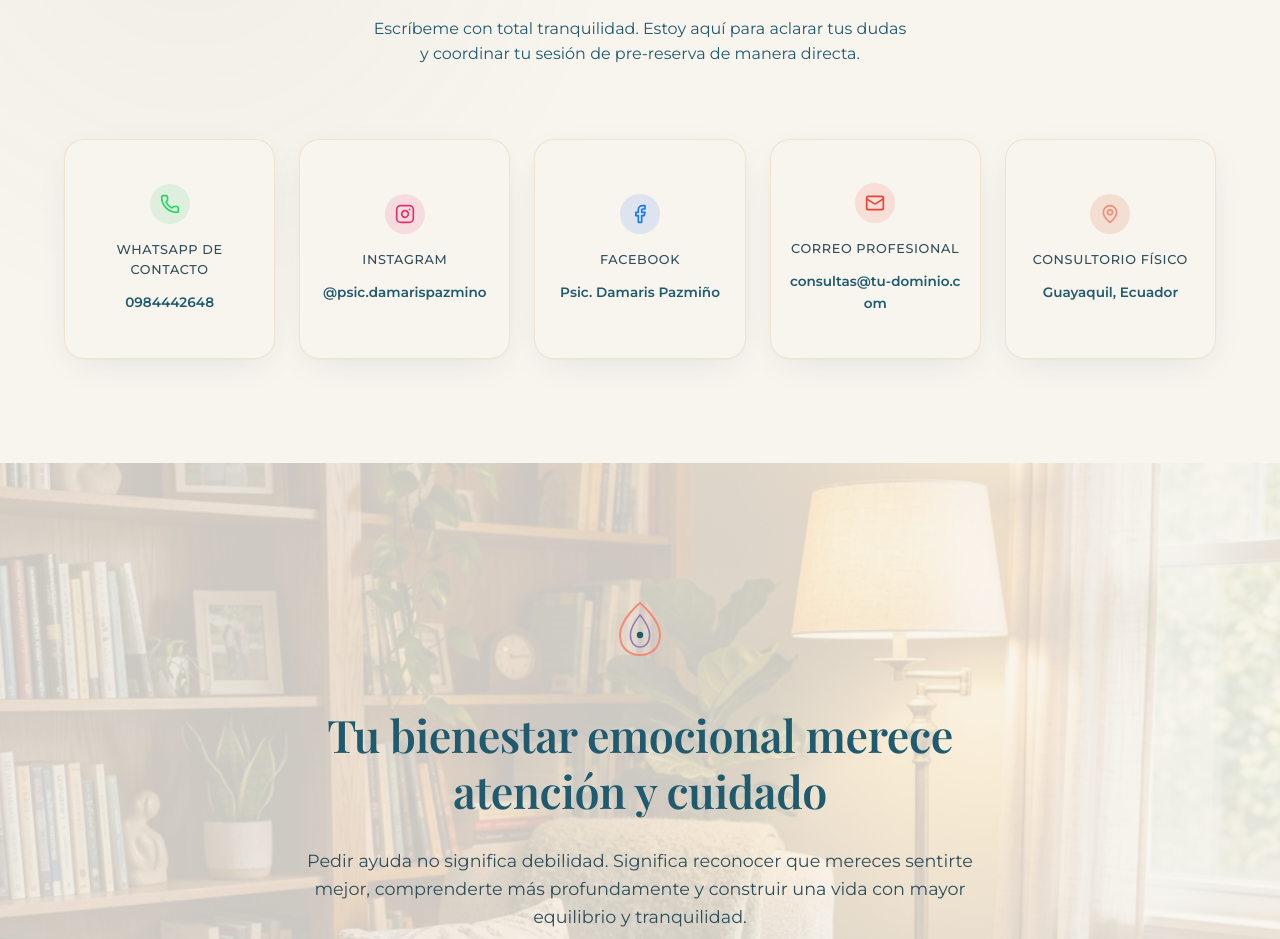
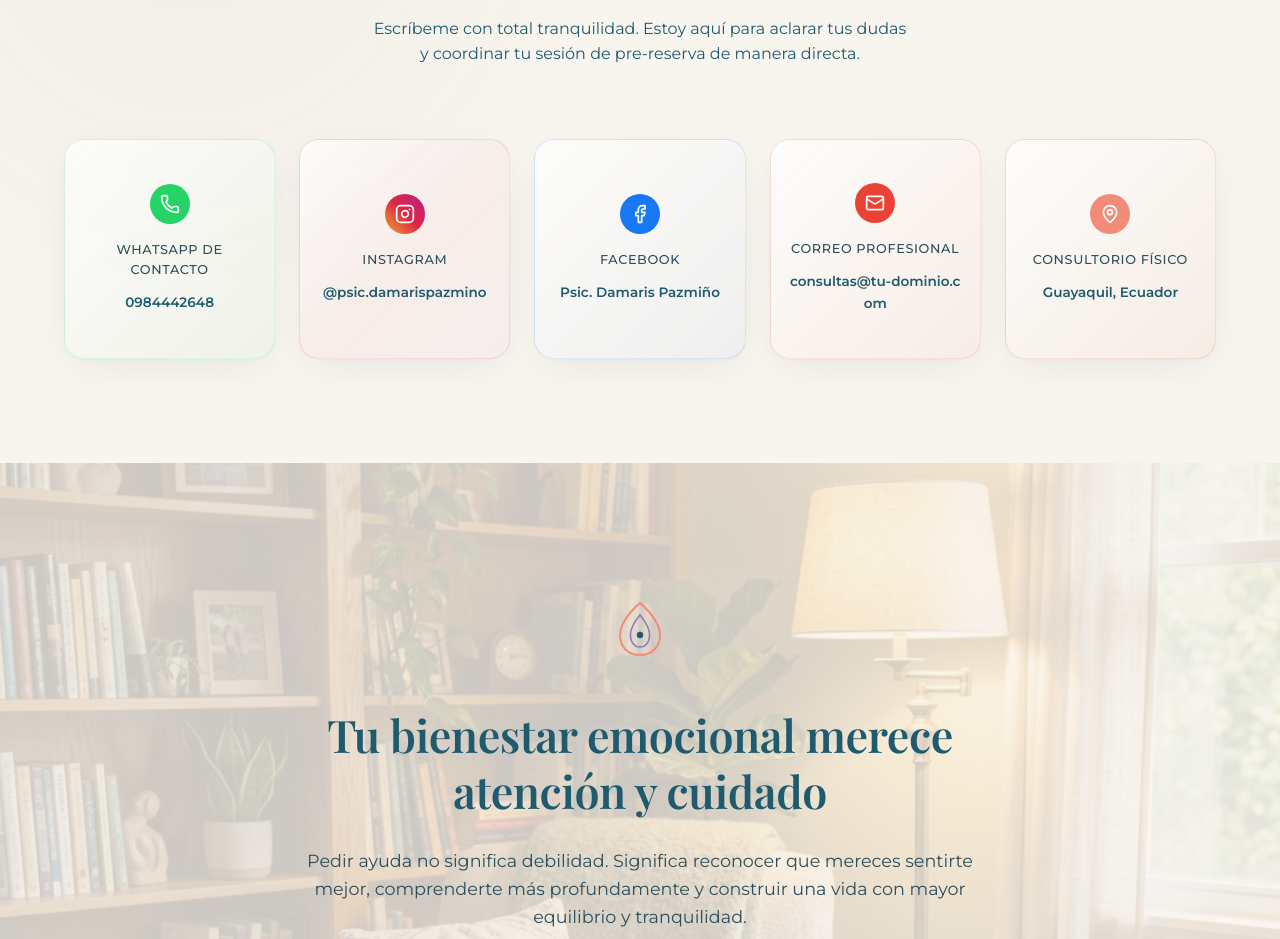
Before and after one commit to MAXVMVS/psic-damarispazmino, a React (Vite) app: page / in a window 1280 px wide. Shown: the part 4660-5599 px from the top of the page. Built offline with nearby package versions, Linux system fonts and the light colour scheme; no server answers; a web font is replaced by a local one.

Commit message:
design: apply translucent brand gradients to contact cards with solid white-on-color icons

```diff
--- a/src/index.css
+++ b/src/index.css
@@ -1112,53 +1112,78 @@ section {
 
 /* --- BRAND CONTACT STYLES (WHATSAPP, INSTAGRAM, FACEBOOK, EMAIL, MAPS) --- */
 /* 1. WhatsApp */
+.contact-brand-whatsapp {
+  background: linear-gradient(135deg, rgba(255, 255, 255, 0.75), rgba(37, 211, 102, 0.04));
+  border-color: rgba(37, 211, 102, 0.15);
+}
 .contact-brand-whatsapp .contact-direct-icon {
-  background-color: rgba(37, 211, 102, 0.12);
-  color: #25D366;
+  background-color: #25D366;
+  color: #ffffff;
 }
 .contact-brand-whatsapp:hover {
+  background: linear-gradient(135deg, rgba(255, 255, 255, 0.85), rgba(37, 211, 102, 0.12));
   border-color: rgba(37, 211, 102, 0.5);
-  box-shadow: 0 10px 25px -5px rgba(37, 211, 102, 0.2), var(--shadow-premium);
+  box-shadow: 0 10px 25px -5px rgba(37, 211, 102, 0.25), var(--shadow-premium);
 }
 
 /* 2. Instagram */
+.contact-brand-instagram {
+  background: linear-gradient(135deg, rgba(255, 255, 255, 0.75), rgba(225, 48, 108, 0.03), rgba(131, 58, 180, 0.03));
+  border-color: rgba(225, 48, 108, 0.15);
+}
 .contact-brand-instagram .contact-direct-icon {
-  background-color: rgba(225, 48, 108, 0.12);
-  color: #E1306C;
+  background: linear-gradient(45deg, #f09433 0%, #e6683c 25%, #dc2743 50%, #cc2366 75%, #bc1888 100%);
+  color: #ffffff;
 }
 .contact-brand-instagram:hover {
+  background: linear-gradient(135deg, rgba(255, 255, 255, 0.85), rgba(225, 48, 108, 0.10), rgba(131, 58, 180, 0.10));
   border-color: rgba(225, 48, 108, 0.5);
-  box-shadow: 0 10px 25px -5px rgba(225, 48, 108, 0.2), var(--shadow-premium);
+  box-shadow: 0 10px 25px -5px rgba(225, 48, 108, 0.25), var(--shadow-premium);
 }
 
 /* 3. Facebook */
+.contact-brand-facebook {
+  background: linear-gradient(135deg, rgba(255, 255, 255, 0.75), rgba(24, 119, 242, 0.04));
+  border-color: rgba(24, 119, 242, 0.15);
+}
 .contact-brand-facebook .contact-direct-icon {
-  background-color: rgba(24, 119, 242, 0.12);
-  color: #1877F2;
+  background-color: #1877F2;
+  color: #ffffff;
 }
 .contact-brand-facebook:hover {
+  background: linear-gradient(135deg, rgba(255, 255, 255, 0.85), rgba(24, 119, 242, 0.12));
   border-color: rgba(24, 119, 242, 0.5);
-  box-shadow: 0 10px 25px -5px rgba(24, 119, 242, 0.2), var(--shadow-premium);
+  box-shadow: 0 10px 25px -5px rgba(24, 119, 242, 0.25), var(--shadow-premium);
 }
 
 /* 4. Email */
+.contact-brand-email {
+  background: linear-gradient(135deg, rgba(255, 255, 255, 0.75), rgba(234, 67, 53, 0.04));
+  border-color: rgba(234, 67, 53, 0.15);
+}
 .contact-brand-email .contact-direct-icon {
-  background-color: rgba(234, 67, 53, 0.12);
-  color: #EA4335;
+  background-color: #EA4335;
+  color: #ffffff;
 }
 .contact-brand-email:hover {
+  background: linear-gradient(135deg, rgba(255, 255, 255, 0.85), rgba(234, 67, 53, 0.12));
   border-color: rgba(234, 67, 53, 0.5);
-  box-shadow: 0 10px 25px -5px rgba(234, 67, 53, 0.2), var(--shadow-premium);
+  box-shadow: 0 10px 25px -5px rgba(234, 67, 53, 0.25), var(--shadow-premium);
 }
 
 /* 5. Google Maps / Consultorio */
+.contact-brand-maps {
+  background: linear-gradient(135deg, rgba(255, 255, 255, 0.75), rgba(194, 65, 12, 0.04));
+  border-color: rgba(194, 65, 12, 0.15);
+}
 .contact-brand-maps .contact-direct-icon {
-  background-color: rgba(194, 65, 12, 0.12);
-  color: var(--color-terracotta);
+  background-color: var(--color-terracotta);
+  color: #ffffff;
 }
 .contact-brand-maps:hover {
+  background: linear-gradient(135deg, rgba(255, 255, 255, 0.85), rgba(194, 65, 12, 0.12));
   border-color: rgba(194, 65, 12, 0.5);
-  box-shadow: 0 10px 25px -5px rgba(194, 65, 12, 0.2), var(--shadow-premium);
+  box-shadow: 0 10px 25px -5px rgba(194, 65, 12, 0.25), var(--shadow-premium);
 }
 
 @media (max-width: 1100px) and (min-width: 769px) {
```
